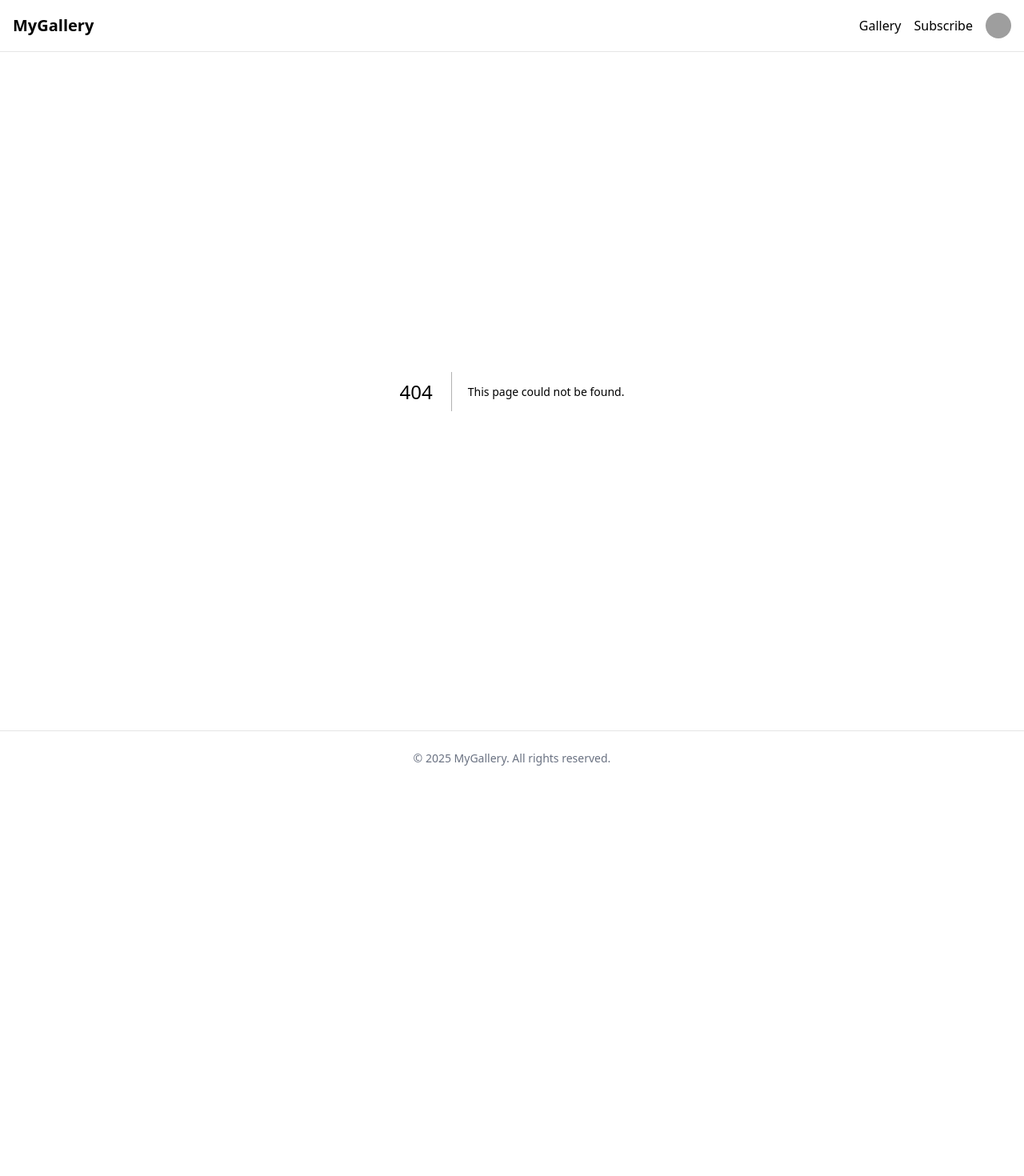
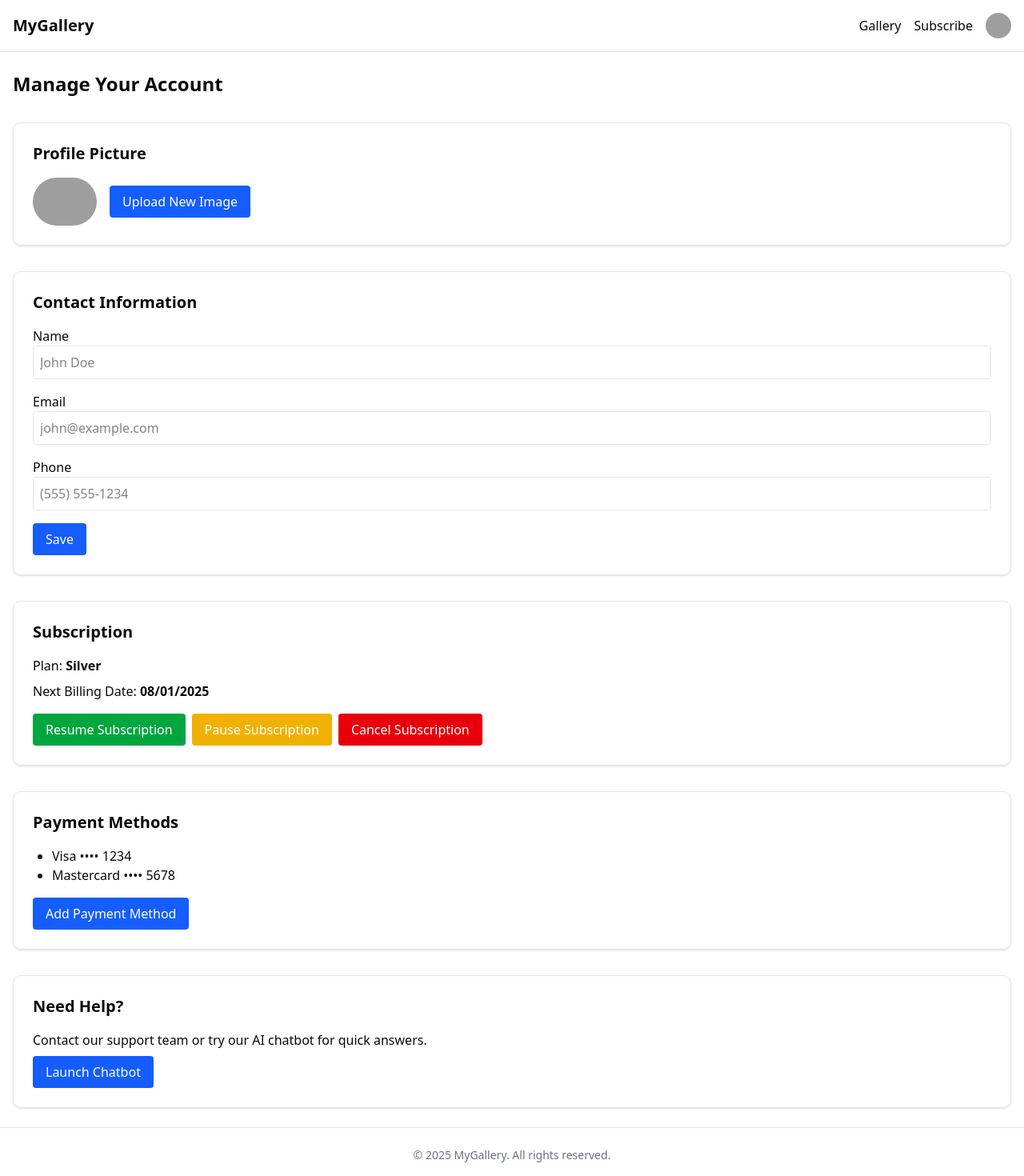
Before and after one commit to JediWebDev/comics-subscription-site, a Next.js app: page /account in a window 1280 px wide. Before the commit this address had no page. Shown: the top 1470 px of the page at 80% size. Before the commit the page ends 982 px from the top, so only its background shows below. Built offline with nearby package versions, Linux system fonts and the light colour scheme; grey boxes are pictures that could not be loaded.

Commit message:
Create page.tsx

```diff
--- /dev/null
+++ b/src/app/account/page.tsx
@@ -0,0 +1,73 @@
+import Image from "next/image";
+
+export default function AccountPage() {
+  return (
+    <div className="space-y-8">
+      <h2 className="text-2xl font-semibold">Manage Your Account</h2>
+
+      {/* Avatar / Profile Picture */}
+      <section className="border p-6 rounded-lg shadow-sm">
+        <h3 className="text-xl font-semibold mb-4">Profile Picture</h3>
+        <div className="flex items-center gap-4">
+          <Image
+            src="/user.jpg"
+            alt="User Avatar"
+            width={80}
+            height={80}
+            className="rounded-full object-cover"
+          />
+          <button className="bg-blue-600 text-white px-4 py-2 rounded">Upload New Image</button>
+        </div>
+      </section>
+
+      {/* Contact Info */}
+      <section className="border p-6 rounded-lg shadow-sm">
+        <h3 className="text-xl font-semibold mb-4">Contact Information</h3>
+        <form className="grid gap-4">
+          <div>
+            <label className="block font-medium">Name</label>
+            <input type="text" className="border rounded p-2 w-full" placeholder="John Doe" />
+          </div>
+          <div>
+            <label className="block font-medium">Email</label>
+            <input type="email" className="border rounded p-2 w-full" placeholder="john@example.com" />
+          </div>
+          <div>
+            <label className="block font-medium">Phone</label>
+            <input type="tel" className="border rounded p-2 w-full" placeholder="(555) 555-1234" />
+          </div>
+          <button type="submit" className="bg-blue-600 text-white px-4 py-2 rounded w-fit">Save</button>
+        </form>
+      </section>
+
+      {/* Subscription Info */}
+      <section className="border p-6 rounded-lg shadow-sm">
+        <h3 className="text-xl font-semibold mb-4">Subscription</h3>
+        <p className="mb-2">Plan: <span className="font-bold">Silver</span></p>
+        <p className="mb-2">Next Billing Date: <span className="font-bold">08/01/2025</span></p>
+        <div className="flex gap-2 mt-4">
+          <button className="bg-green-600 text-white px-4 py-2 rounded">Resume Subscription</button>
+          <button className="bg-yellow-500 text-white px-4 py-2 rounded">Pause Subscription</button>
+          <button className="bg-red-600 text-white px-4 py-2 rounded">Cancel Subscription</button>
+        </div>
+      </section>
+
+      {/* Payment Methods */}
+      <section className="border p-6 rounded-lg shadow-sm">
+        <h3 className="text-xl font-semibold mb-4">Payment Methods</h3>
+        <ul className="list-disc ml-6 mb-4">
+          <li>Visa •••• 1234</li>
+          <li>Mastercard •••• 5678</li>
+        </ul>
+        <button className="bg-blue-600 text-white px-4 py-2 rounded">Add Payment Method</button>
+      </section>
+
+      {/* Support Section (Placeholder for an AI chatbot, FAQ, or support contact) */}
+      <section className="border p-6 rounded-lg shadow-sm">
+        <h3 className="text-xl font-semibold mb-4">Need Help?</h3>
+        <p className="mb-2">Contact our support team or try our AI chatbot for quick answers.</p>
+        <button className="bg-blue-600 text-white px-4 py-2 rounded">Launch Chatbot</button>
+      </section>
+    </div>
+  );
+}
```
